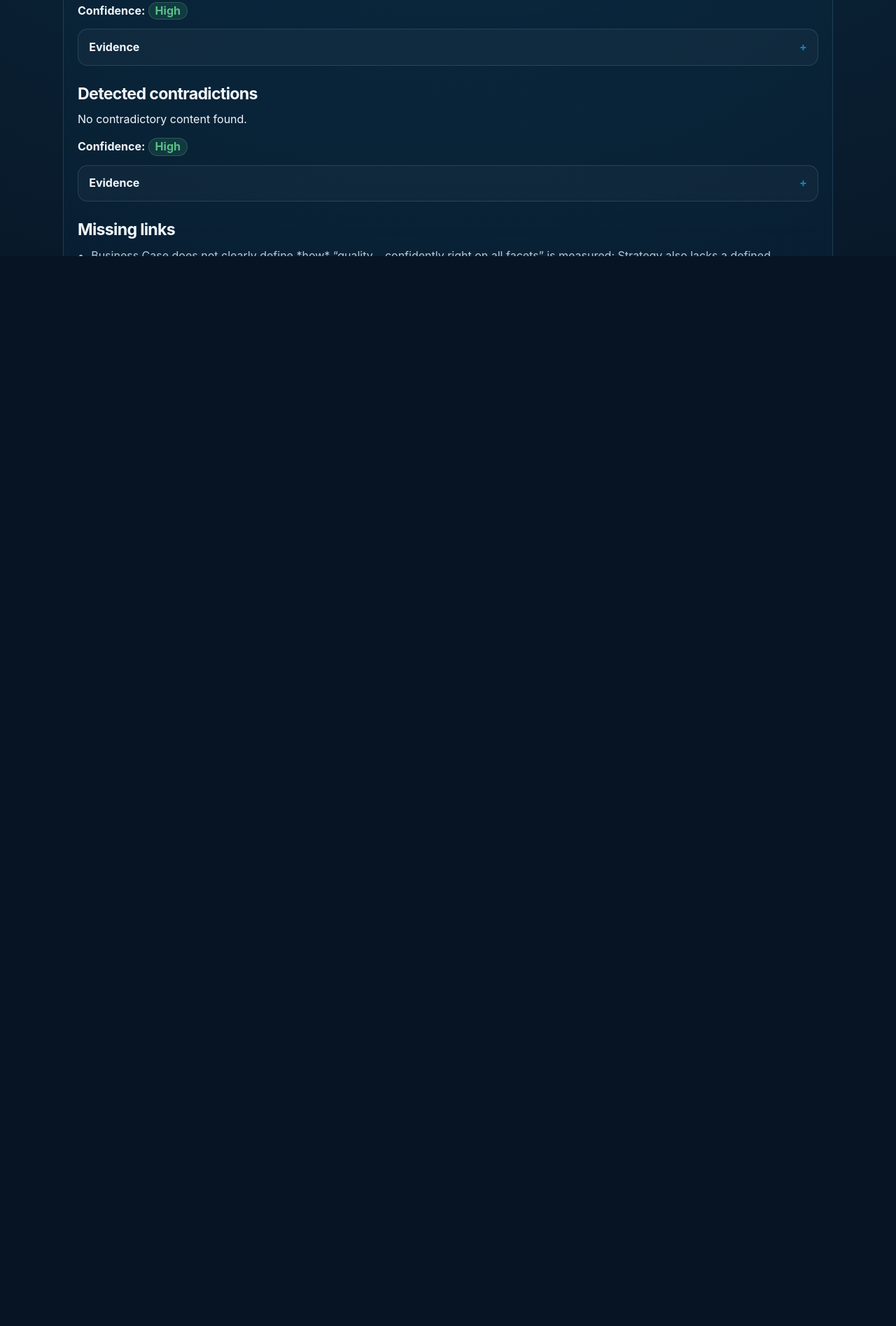
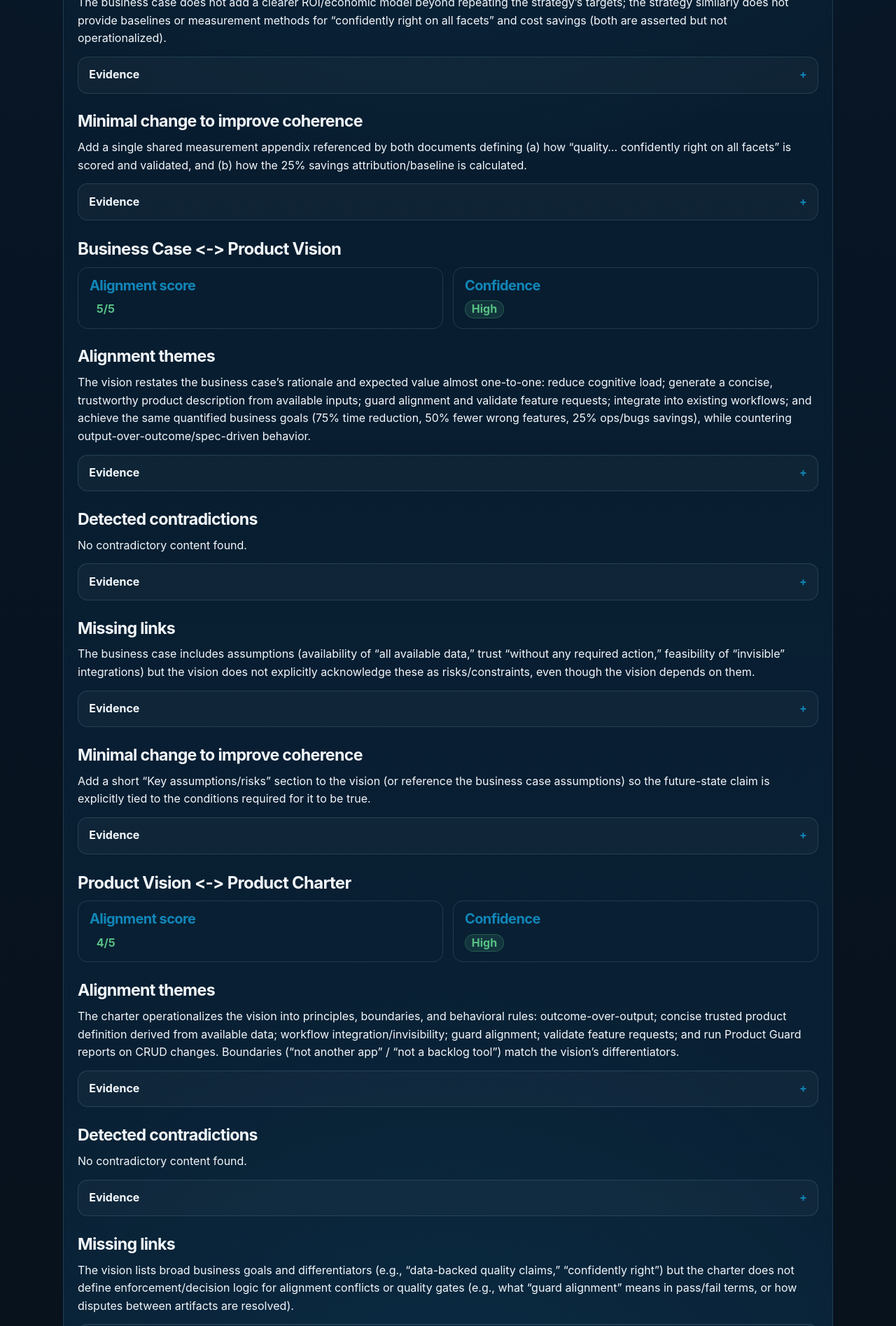
Before and after one commit to NielsTalens/gentlii-foundations, a plain HTML site: page product-definitions/product-description/product-guard.html in a window 1280 px wide. Shown: the part 905-2800 px from the top of the page at 70% size. Drawn offline with Linux system fonts and the light colour scheme; files whose address does not match are found by name.

Commit message:
Prompt tweaks

```diff
--- a/product-definitions/product-description/product-guard.html
+++ b/product-definitions/product-description/product-guard.html
@@ -31,68 +31,47 @@
         <div class="panel-eyebrow">product guard</div>
         <div class="doc-content">
           <div class="doc-dual-section-grid"><section class="doc-side-section"><h3>Alignment score</h3><p class="metric-line"><span class="metric-value metric-pill score-pill score-5">5/5</span></p></section><section class="doc-side-section"><h3>Confidence</h3><p class="metric-line"><span class="metric-value metric-pill metric-high">High</span></p></section></div>
-          <h2>Strategy &lt;-&gt; Business Case</h2>
-          <p>Both documents reinforce the same core problem framing (agile process isn’t enough; missing product thinking/context), the same primary user (product professionals in digital product development), and the same solution approach (trusted, opinionated, concise “product description” generated from existing inputs; alignment guarding; feature validation; integration/invisibility to reduce overhead). The measurable outcomes and success metrics also match closely (75% time reduction, 50% fewer wrong features, 25% ops/bugs savings, “quality confidently right” backed by data).</p>
-          <p class="metric-line"><strong>Confidence:</strong> <span class="metric-value metric-pill metric-high">High</span></p>
-          <details class="evidence-accordion"><summary>Evidence</summary><div class="evidence-body"><p>“The problem is that the agile promise of faster value delivery does not come from the processes like scrum… it requires much more thinking and planning…”; “This product is about reducing cognitive load of product professionals.”; “capture this in a opinionated product definition”; “Wherever possible the product should integrate within existing tools and workflows.”; “validate feature requests against the product description.”; “Reduce the time… by 75%.”; “reduce… not the right solution by 50%”; “save 25%…”</p></div></details>
+          <h1>Strategy &lt;-&gt; Business Case</h1>
           <h2>Alignment themes</h2>
-          <ul><li>Reduce cognitive load by automating/assisting product thinking and context creation.</li><li>Create a trusted, concise, “opinionated product definition” from “all available data.”</li><li>Guard/validate alignment across artifacts and against feature requests.</li><li>“Invisible” integration into existing tools/workflows; avoid a standalone app.</li><li>Outcome-over-output positioning and critique of spec-driven work.</li></ul>
-          <p class="metric-line"><strong>Confidence:</strong> <span class="metric-value metric-pill metric-high">High</span></p>
-          <details class="evidence-accordion"><summary>Evidence</summary><div class="evidence-body"><p>“This product is about reducing cognitive load…”; “opinionated product definition”; “extracting the meaning from all available data”; “guard alignment…”; “validate feature requests…”; “should not be an additional app… integrate within existing tools…”; “Output over outcome…”</p></div></details>
+          <p>Both documents center on the same problem framing and solution mechanism: reducing product professionals’ cognitive load and enabling faster/better value delivery by automating upfront product thinking into a concise, reliable “product description,” then continuously guarding alignment and validating feature requests—ideally via “invisible” workflow integrations. They also share the same intended economic outcomes (time saved, fewer wrong features, less code/ops cost).</p>
+          <details class="evidence-accordion"><summary>Evidence</summary><div class="evidence-body"><p>“reduce cognitive load… enable faster value delivery… upfront product thinking/planning… opinionated product definition” (strategy) / “address a gap between the ‘agile promise’… requires significant upfront product thinking… lack time and ‘head space’” + “reduce cognitive load… integrating into existing workflows… producing… product definition/description… continuously guarding alignment… validate ideas/features” (business-case) / shared outcome targets “Reduce the time… by 75%… reduce… wrong… features… by 50%… save 25% on operations, bugs…”</p></div></details>
           <h2>Detected contradictions</h2>
           <p>No contradictory content found.</p>
-          <p class="metric-line"><strong>Confidence:</strong> <span class="metric-value metric-pill metric-high">High</span></p>
-          <details class="evidence-accordion"><summary>Evidence</summary><div class="evidence-body"><p>No supporting evidence found</p></div></details>
+          <details class="evidence-accordion"><summary>Evidence</summary><div class="evidence-body"><p>Both sources explicitly reinforce the same pillars: integration/not another app, opinionated reliable definition, alignment guarding, feature validation, and the same success metrics.</p></div></details>
           <h2>Missing links</h2>
-          <ul><li>Business Case does not clearly define *how* “quality… confidently right on all facets” is measured; Strategy also lacks a defined measurement method, so the causal/measurable link is asserted but not operationalized.</li><li>The causal chain to “save 25% on operations, bugs…” is stated but not specified (attribution, timeframe, categories).</li></ul>
-          <p class="metric-line"><strong>Confidence:</strong> <span class="metric-value metric-pill metric-medium">Medium</span></p>
-          <details class="evidence-accordion"><summary>Evidence</summary><div class="evidence-body"><p>“prove (bakced up by data) that the quality… will improve… confidently right on all facets”; “save 25% op operations, bugs and other expensive stuff.”</p></div></details>
+          <p>The business case does not add a clearer ROI/economic model beyond repeating the strategy’s targets; the strategy similarly does not provide baselines or measurement methods for “confidently right on all facets” and cost savings (both are asserted but not operationalized).</p>
+          <details class="evidence-accordion"><summary>Evidence</summary><div class="evidence-body"><p>“confidently right on all facets” + “Better features with less code save 25%…” appear in both, without a described measurement method or baseline.</p></div></details>
           <h2>Minimal change to improve coherence</h2>
-          <p>Add a shared, explicit measurement definition for “quality of the product description” (rubric/criteria + target threshold + who validates) and a brief attribution model for the 25% ops/bugs savings (what’s included, timeframe).</p>
-          <p class="metric-line"><strong>Confidence:</strong> <span class="metric-value metric-pill metric-medium">Medium</span></p>
-          <details class="evidence-accordion"><summary>Evidence</summary><div class="evidence-body"><p>“prove (bakced up by data)…” (measurement not defined); “save 25%…” (no attribution details)</p></div></details>
-          <h2>Business Case &lt;-&gt; Product Vision</h2>
-          <p>The Business Case rationale and expected value map directly onto the Vision’s needs, features, differentiators, and goals: both center on reducing cognitive load, producing a trusted concise product definition, preventing premature building/spec-driven behavior, guarding cross-document alignment, validating feature requests, and integrating invisibly into existing workflows. The quantified outcomes also match (75%/50%/25% plus “quality confidently right”).</p>
-          <p class="metric-line"><strong>Confidence:</strong> <span class="metric-value metric-pill metric-high">High</span></p>
-          <details class="evidence-accordion"><summary>Evidence</summary><div class="evidence-body"><p>Business case: “reducing cognitive load…”; “guarding consistency across documents and validating feature requests…”; “integrate into existing tools/workflows and be ‘invisible’”; Vision: “trusted, concise, opinionated product definition and alignment checks”; “validate feature requests… quick verification/feedback”; “Reduce the time… by 75%.”; “reduce… by 50%”; “save 25%…”</p></div></details>
+          <p>Add a single shared measurement appendix referenced by both documents defining (a) how “quality… confidently right on all facets” is scored and validated, and (b) how the 25% savings attribution/baseline is calculated.</p>
+          <details class="evidence-accordion"><summary>Evidence</summary><div class="evidence-body"><p>Both rely on the same un-specified claims: “prove (backed up by data)… confidently right on all facets” / “save 25% on operations, bugs…”</p></div></details>
+          <h1>Business Case &lt;-&gt; Product Vision</h1>
           <div class="doc-dual-section-grid"><section class="doc-side-section"><h3>Alignment score</h3><p class="metric-line"><span class="metric-value metric-pill score-pill score-5">5/5</span></p></section><section class="doc-side-section"><h3>Confidence</h3><p class="metric-line"><span class="metric-value metric-pill metric-high">High</span></p></section></div>
           <h2>Alignment themes</h2>
-          <ul><li>Same “why”: product teams lack time/headspace for product context; output/spec bias harms outcomes.</li><li>Same “what”: opinionated concise product description; automated extraction; alignment guard; feature validation.</li><li>Same “how”: integrate into existing tools; minimize UI/app friction.</li><li>Same “so what”: faster value, fewer wrong features, less waste/cost, scalable consultancy.</li></ul>
-          <p class="metric-line"><strong>Confidence:</strong> <span class="metric-value metric-pill metric-high">High</span></p>
-          <details class="evidence-accordion"><summary>Evidence</summary><div class="evidence-body"><p>“most people do not have the time nor the head space…”; “Output over outcome…”; “create… Strategy, Product Vision, Business case, Product charter… called the `product description`”; “guard alignment…”; “should integrate… make the product invisible”; “extension of the product thinking consultancy work.”</p></div></details>
+          <p>The vision restates the business case’s rationale and expected value almost one-to-one: reduce cognitive load; generate a concise, trustworthy product description from available inputs; guard alignment and validate feature requests; integrate into existing workflows; and achieve the same quantified business goals (75% time reduction, 50% fewer wrong features, 25% ops/bugs savings), while countering output-over-outcome/spec-driven behavior.</p>
+          <details class="evidence-accordion"><summary>Evidence</summary><div class="evidence-body"><p>Vision: “reduce the cognitive load… creating and maintaining… ‘product description’… guard alignment and validate ideas/features” / Business case: “reduce cognitive load… integrating into existing workflows… producing… product definition/description… continuously guarding alignment… validate ideas/features” / Both include: “Reduce the time… by 75%… reduce… not the right solution by 50%… save 25% on operations, bugs…”</p></div></details>
           <h2>Detected contradictions</h2>
           <p>No contradictory content found.</p>
-          <p class="metric-line"><strong>Confidence:</strong> <span class="metric-value metric-pill metric-high">High</span></p>
-          <details class="evidence-accordion"><summary>Evidence</summary><div class="evidence-body"><p>No supporting evidence found</p></div></details>
+          <details class="evidence-accordion"><summary>Evidence</summary><div class="evidence-body"><p>Both documents describe the same user groups and same core mechanism (product description → alignment guard → feature validation).</p></div></details>
           <h2>Missing links</h2>
-          <ul><li>“Quick feedback”/stakeholder verification is mentioned but not quantified in either as a measurable target (Business Case notes it’s not quantified).</li><li>The “quality… confidently right on all facets” promise remains undefined/mechanically unspecified (measurement and validation approach).</li></ul>
-          <p class="metric-line"><strong>Confidence:</strong> <span class="metric-value metric-pill metric-high">High</span></p>
-          <details class="evidence-accordion"><summary>Evidence</summary><div class="evidence-body"><p>“Provide faster stakeholder feedback/clarity… (speed not quantified).”; “prove (backed up by data) that the quality… confidently right…”</p></div></details>
+          <p>The business case includes assumptions (availability of “all available data,” trust “without any required action,” feasibility of “invisible” integrations) but the vision does not explicitly acknowledge these as risks/constraints, even though the vision depends on them.</p>
+          <details class="evidence-accordion"><summary>Evidence</summary><div class="evidence-body"><p>Business case assumptions: “sufficient existing ‘available data’… ‘confidently right… without requiring user action’… Integrating… (and being ‘invisible’) is feasible” vs vision stating these as product facts/features without constraints.</p></div></details>
           <h2>Minimal change to improve coherence</h2>
-          <p>Add one shared measurable target for “quick verification/feedback” (e.g., time-to-answer) and define the quality measurement method for the product description (rubric + evidence requirements).</p>
-          <p class="metric-line"><strong>Confidence:</strong> <span class="metric-value metric-pill metric-medium">Medium</span></p>
-          <details class="evidence-accordion"><summary>Evidence</summary><div class="evidence-body"><p>“quickly verify… →give clarity and quick feedback.”; “quality… confidently right on all facets” (no method described)</p></div></details>
-          <h2>Product Vision &lt;-&gt; Product Charter</h2>
-          <p>The Charter operationalizes the Vision’s differentiators and feature intent as principles, boundaries, and behavioral rules: outcome-over-output, cognitive load reduction via concise trusted definitions, invisibility/integration, not a standalone UI app, not a backlog tool, automated generation of strategy/vision/business case/charter from “all available data,” alignment guarding, feature validation, and CRUD-triggered Product Guard reporting. The two are strongly consistent in scope and constraints.</p>
-          <p class="metric-line"><strong>Confidence:</strong> <span class="metric-value metric-pill metric-high">High</span></p>
-          <details class="evidence-accordion"><summary>Evidence</summary><div class="evidence-body"><p>Vision differentiators/features: “integrates into existing tools/workflows… make the product invisible”; “not another agile backlog product tool”; “guard alignment…”; “validate feature requests…”; Charter: “should not be an additional app…”; “not another agile backlog product tool.”; “guard alignment…”; “validate feature requests…”; “If there is any change (crud)… Product Guard should run…”</p></div></details>
+          <p>Add a short “Key assumptions/risks” section to the vision (or reference the business case assumptions) so the future-state claim is explicitly tied to the conditions required for it to be true.</p>
+          <details class="evidence-accordion"><summary>Evidence</summary><div class="evidence-body"><p>Vision asserts “extracting the meaning from all available data” and “rely on… without any required action” (as differentiators/features), while assumptions are only explicit in the business case.</p></div></details>
+          <h1>Product Vision &lt;-&gt; Product Charter</h1>
           <div class="doc-dual-section-grid"><section class="doc-side-section"><h3>Alignment score</h3><p class="metric-line"><span class="metric-value metric-pill score-pill score-4">4/5</span></p></section><section class="doc-side-section"><h3>Confidence</h3><p class="metric-line"><span class="metric-value metric-pill metric-high">High</span></p></section></div>
           <h2>Alignment themes</h2>
-          <ul><li>Outcome-focus over output/specs.</li><li>Low-friction “invisible” integration-first product (avoid standalone UI/accounts).</li><li>Concise, trusted product definition generated from existing data.</li><li>System integrity: guard alignment + validate feature requests + rerun on input changes.</li></ul>
-          <p class="metric-line"><strong>Confidence:</strong> <span class="metric-value metric-pill metric-high">High</span></p>
-          <details class="evidence-accordion"><summary>Evidence</summary><div class="evidence-body"><p>“Defining outcomes is very important. More important than output.”; “Wherever possible… integrate… make the product invisible”; “very concise product definition”; “extracting the meaning from all available data”; “guard alignment…”; “validate feature requests…”; “crud… Product Guard… report.”</p></div></details>
+          <p>The charter operationalizes the vision into principles, boundaries, and behavioral rules: outcome-over-output; concise trusted product definition derived from available data; workflow integration/invisibility; guard alignment; validate feature requests; and run Product Guard reports on CRUD changes. Boundaries (“not another app” / “not a backlog tool”) match the vision’s differentiators.</p>
+          <details class="evidence-accordion"><summary>Evidence</summary><div class="evidence-body"><p>Vision features: “generate… product description… guard alignment… validate feature requests… integrate into existing tools/workflows” / Charter rules: “integrate… ‘invisible’… create… by extracting… all available data… guard alignment… validate feature requests… Product Guard… report [on] CRUD changes” / Charter boundaries: “not… additional app… not… backlog tool” aligns with vision “Not ‘another agile backlog product tool’… avoid… standalone UI/account-based app.”</p></div></details>
           <h2>Detected contradictions</h2>
           <p>No contradictory content found.</p>
-          <p class="metric-line"><strong>Confidence:</strong> <span class="metric-value metric-pill metric-high">High</span></p>
-          <details class="evidence-accordion"><summary>Evidence</summary><div class="evidence-body"><p>No supporting evidence found</p></div></details>
+          <details class="evidence-accordion"><summary>Evidence</summary><div class="evidence-body"><p>Charter constraints and rules directly mirror vision differentiators and features; no opposing scope statements are present.</p></div></details>
           <h2>Missing links</h2>
-          <ul><li>Charter lacks explicit pass/fail criteria for “guard alignment” and for feature validation (Vision states capabilities; Charter doesn’t define standards/thresholds).</li><li>Charter does not define language/tone rules for generated artifacts (explicitly “Not found”), while Vision implies clarity/conciseness and positioning but doesn’t specify output standards either.</li><li>Charter doesn’t specify how to resolve conflicts/uncertainty when “all available data” is inconsistent (important given the extraction approach).</li></ul>
-          <p class="metric-line"><strong>Confidence:</strong> <span class="metric-value metric-pill metric-high">High</span></p>
-          <details class="evidence-accordion"><summary>Evidence</summary><div class="evidence-body"><p>Charter suggestion area implies gaps: “Define explicit pass/fail criteria for ‘guard alignment’…”; “Define integrity checks for feature validation (required inputs, confidence thresholds…)”; “Language and Tone: Not found”; “all available data” referenced without conflict-handling rules.</p></div></details>
+          <p>The vision lists broad business goals and differentiators (e.g., “data-backed quality claims,” “confidently right”) but the charter does not define enforcement/decision logic for alignment conflicts or quality gates (e.g., what “guard alignment” means in pass/fail terms, or how disputes between artifacts are resolved).</p>
+          <details class="evidence-accordion"><summary>Evidence</summary><div class="evidence-body"><p>Vision differentiator: “Data-backed quality claims… ‘confidently right’” vs charter lacks criteria; charter suggestion itself notes: “Specify the decision hierarchy for conflicts… Define explicit pass/fail criteria for ‘quality’…”</p></div></details>
           <h2>Minimal change to improve coherence</h2>
-          <p>Add a small “Guard &amp; Validation Criteria” section to the Charter defining: (1) what constitutes misalignment and what the Product Guard report must contain, and (2) minimum confidence/inputs required to validate a feature request plus what happens when confidence is low.</p>
-          <p class="metric-line"><strong>Confidence:</strong> <span class="metric-value metric-pill metric-high">High</span></p>
-          <details class="evidence-accordion"><summary>Evidence</summary><div class="evidence-body"><p>“The product will guard alignment…” (no criteria provided); “The product will validate feature requests…” (no thresholds/process); Charter suggestion: “Define explicit pass/fail criteria…”; “Define integrity checks for feature validation…”</p></div></details>
+          <p>Add two short sections to the charter: (1) explicit alignment/quality gates (pass/fail criteria for Product Guard output), and (2) decision hierarchy when documents disagree (e.g., which artifact is authoritative and how to resolve conflicts).</p>
+          <details class="evidence-accordion"><summary>Evidence</summary><div class="evidence-body"><p>Charter currently states “guard alignment” and “run… report” but not criteria; and includes the suggestion: “Specify the decision hierarchy for conflicts… Define explicit pass/fail criteria for ‘quality’…”.</p></div></details>
         </div>
       </section>
     </main>
```
Also changed, not shown: 3 other files.
